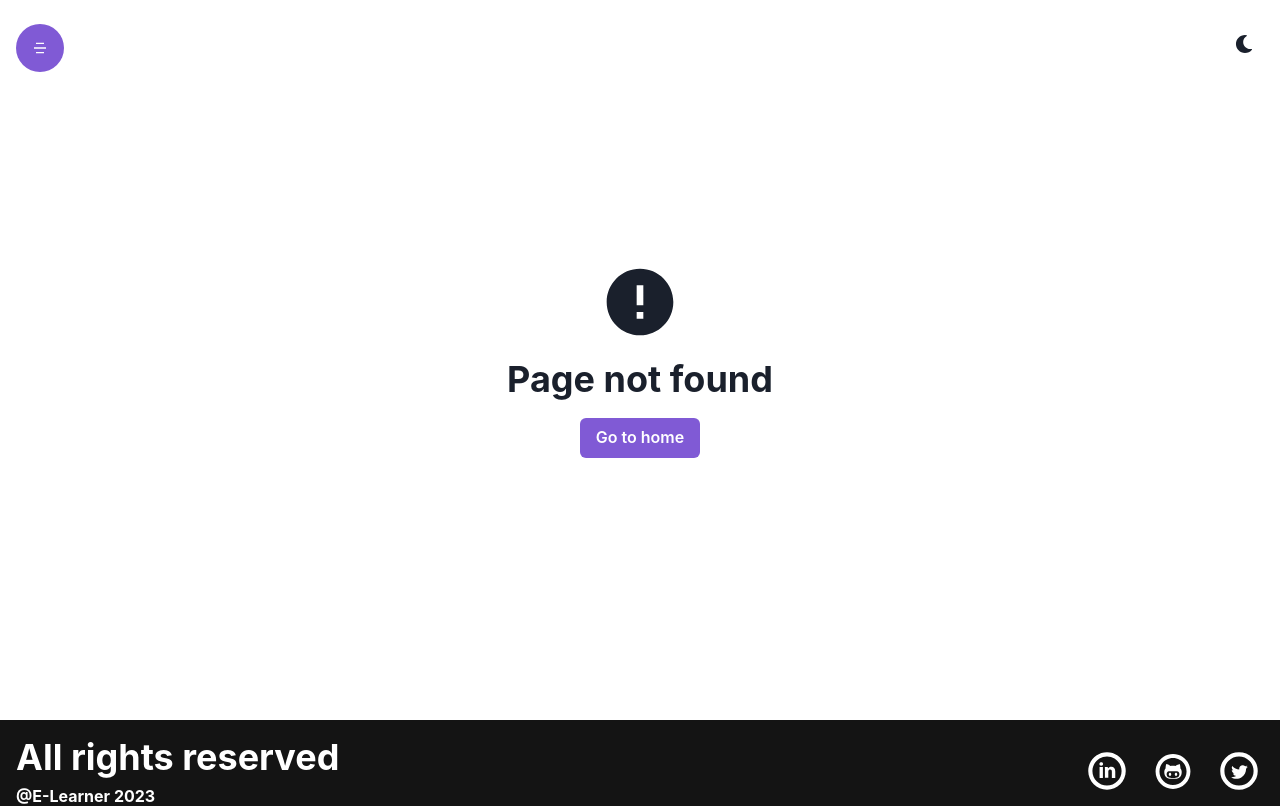
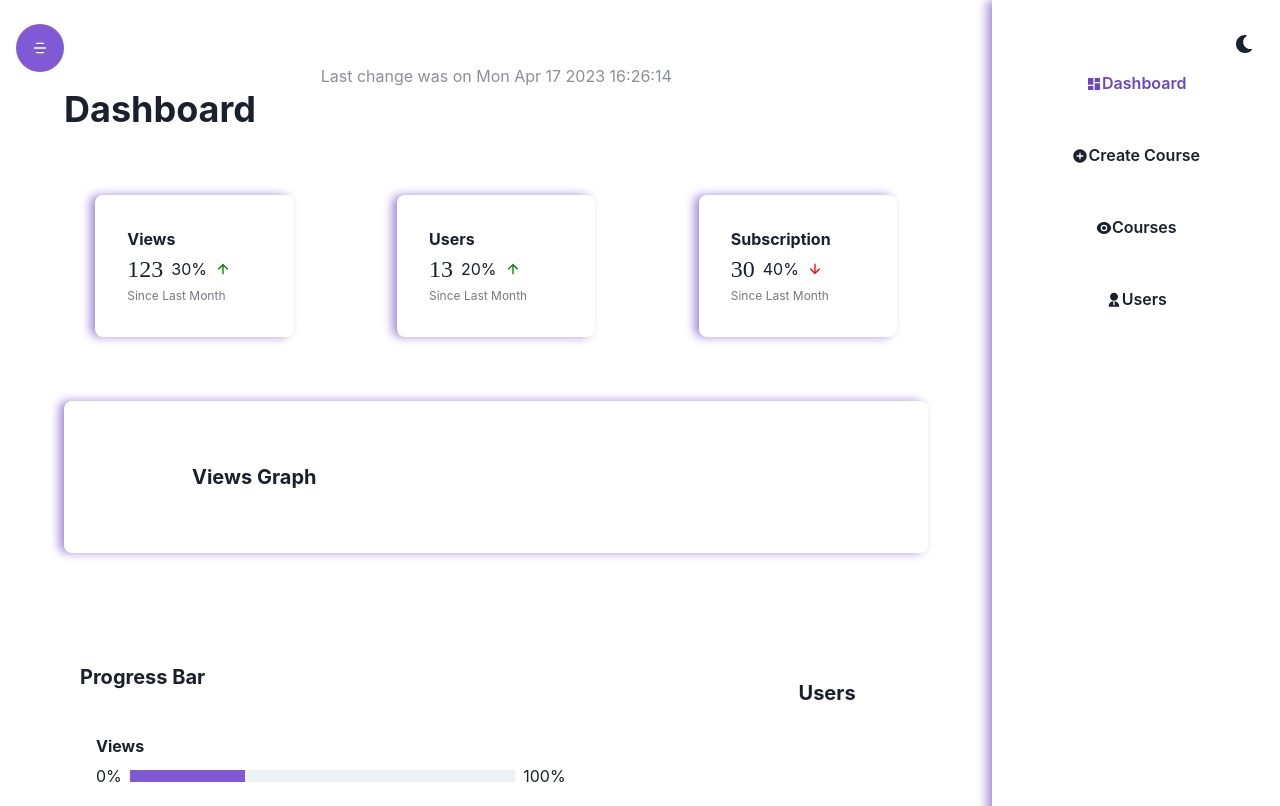
Before and after one commit to sachinkumar5035/elearner, a React (Create React App) app in the folder elearner/: page /admin/dashboard in a window 1280 px wide. Before the commit this address had no page. Shown: the top 806 px of the page. Built offline with nearby package versions, Linux system fonts and the light colour scheme.

Commit message:
dashboard for admin started

```diff
--- a/elearner/src/App.js
+++ b/elearner/src/App.js
@@ -19,6 +19,10 @@ import CourseDetail from './component/CoursePage/CourseDetail.jsx';
 import Profile from './component/Profile/Profile.jsx';
 import UpdateProfile from './component/Profile/UpdateProfile.jsx';
 import ChangePassword from './component/Profile/ChangePassword.jsx';
+import Dashboard from './component/Admin/Dashboard/Dashboard.jsx';
+import CreateCourse from './component/Admin/CreateCourse/CreateCourse.jsx';
+import Users from './component/Admin/Users/Users.jsx';
+import AdminCourses from './component/Admin/Courses/AdminCourses.jsx';
 
 function App() {
   window.addEventListener('contextmenu',e=>{
@@ -46,6 +50,12 @@ function App() {
         <Route path='/paymentsuccess' element={<PaymentSuccess />} />
         <Route path='/paymentfail' element={<PaymentFail />} />
         <Route path='/course/:id' element={<CourseDetail />} />
+
+        {/* admin routes */}
+        <Route path='/admin/dashboard' element={<Dashboard />} />
+        <Route path='/admin/course/create' element={<CreateCourse />} />
+        <Route path='/admin/courses' element={<AdminCourses />} />
+        <Route path='/admin/users' element={<Users />} />
       </Routes>
       <Footer />
     </Router>
--- /dev/null
+++ b/elearner/src/component/Admin/Courses/AdminCourses.jsx
@@ -0,0 +1,16 @@
+import { Box, Grid } from '@chakra-ui/react'
+import React from 'react'
+import Sidebar from '../Dashboard/Sidebar'
+
+const AdminCourses = () => {
+    return (
+        <Grid minH={'100vh'} templateColumns={['1fr', '5fr 1fr']}>
+            <Box>
+
+            </Box>
+            <Sidebar/>
+        </Grid>
+    )
+}
+
+export default AdminCourses
--- /dev/null
+++ b/elearner/src/component/Admin/CreateCourse/CreateCourse.jsx
@@ -0,0 +1,14 @@
+import { Box, Grid } from '@chakra-ui/react';
+import React from 'react';
+import Sidebar from '../Dashboard/Sidebar';
+
+const CreateCourse = () => {
+  return (
+    <Grid minH={'100vh'} templateColumns={['1fr', '5fr 1fr']}>
+      <Box></Box>
+      <Sidebar />
+    </Grid>
+  );
+};
+
+export default CreateCourse;
--- /dev/null
+++ b/elearner/src/component/Admin/Dashboard/Dashboard.jsx
@@ -0,0 +1,115 @@
+import { Box, Grid, HStack, Heading, Progress, Stack, Text } from '@chakra-ui/react';
+import React from 'react';
+import Sidebar from './Sidebar';
+import { RiArrowDownLine, RiArrowUpLine } from 'react-icons/ri';
+
+const Dashboard = () => {
+    return (
+        <Grid minH={'100vh'} templateColumns={['1fr', '5fr 1fr']}>
+            <Box boxSize={'border-box'} paddingY={'16'} paddingX={['4', '0']}>
+                <Text
+                    textAlign={'center'}
+                    opacity={'.5'}
+                    children={`Last change was on ${String(new Date()).split('G')[0]}`}
+                />
+
+                <Heading
+                    children="Dashboard"
+                    marginLeft={['0', '16']}
+                    marginBottom={'16'}
+                    textAlign={['center', 'left']}
+                />
+
+                <Stack
+                    direction={['column', 'row']}
+                    minH={'24'}
+                    justifyContent={'space-evenly'}
+                >
+                    <DataBox title="Views" qty={123} qtyPercentage={30} profit={true} />
+                    <DataBox title="Users" qty={13} qtyPercentage={20} profit={true} />
+                    <DataBox
+                        title="Subscription"
+                        qty={30}
+                        qtyPercentage={40}
+                        profit={false}
+                    />
+                </Stack>
+
+                <Box
+                    margin={['0', '16']}
+                    borderRadius={'lg'}
+                    padding={['0', '16']}
+                    marginTop={['4', '16']}
+                    boxShadow={'-5px 0 10px rgba(107,70,193,.6)'}
+                >
+                    <Heading
+                        textAlign={['center', 'left']}
+                        size={'md'}
+                        children="Views Graph"
+                        paddingTop={['8', '0']}
+                        marginLeft={['0', '16']}
+                    />
+                    {/* Line graph Here */}
+                </Box>
+                <Grid templateColumns={['1fr', '2fr 1fr']}>
+                    <Box padding={'4'}>
+                        <Heading
+                            textAlign={['center', 'left']}
+                            size={'md'}
+                            children="Progress Bar"
+                            marginY={'8'}
+                            marginLeft={['0', '16']}
+                        />
+                        <Box>
+                            <Bar profit={true} title="Views" value={30} />
+                            <Bar profit={true} title="Users" value={20} />
+                            <Bar profit={false} title="Subscription" value={40} />
+                        </Box>
+                    </Box>
+                    <Box padding={['0','16']} boxSizing='border-box'>
+                        <Heading textAlign={'center'} size={'md'} marginBottom={'4'} children={"Users"}/>
+                        {/* Dounut Graph */}
+                    </Box>
+                </Grid>
+            </Box>
+            <Sidebar />
+        </Grid>
+    );
+};
+
+export default Dashboard;
+
+const DataBox = ({ title, qty, qtyPercentage, profit }) => (
+    <Box
+        width={['full', '20%']}
+        boxShadow={'-5px 0 10px rgba(107,70,193,.6)'}
+        padding={'8'}
+        borderRadius={'lg'}
+    >
+        <Text fontWeight={'bold'}>{title}</Text>
+        <HStack>
+            <Text fontSize={'2xl'} fontFamily={'bold'} children={qty} />
+            <HStack>
+                <Text children={`${qtyPercentage}%`} />
+                {profit ? (
+                    <RiArrowUpLine color="green" />
+                ) : (
+                    <RiArrowDownLine color="red" />
+                )}
+            </HStack>
+        </HStack>
+        <Text fontSize={'xs'} opacity={'.6'} children="Since Last Month" />
+    </Box>
+);
+
+
+const Bar = ({ title, value,profit }) => (
+    <Box paddingY={'4'} paddingX={['0', '20']}>
+        <Heading marginBottom={'2'} size={'sm'} children={title} />
+        <HStack width={'full'} alignItems={'center'}>
+            <Text children={profit?"0%":`-${value}%`} />
+            <Progress width={'full'} value={profit?value:0} colorScheme='purple' />
+            <Text children={`${value > 100 ? value : 100}%`} />
+        </HStack>
+    </Box>
+)
--- /dev/null
+++ b/elearner/src/component/Admin/Dashboard/Sidebar.jsx
@@ -0,0 +1,59 @@
+import { Button, VStack } from '@chakra-ui/react';
+import React from 'react';
+import {
+  RiAddCircleFill,
+  RiDashboardFill,
+  RiEyeFill,
+  RiUser2Fill,
+} from 'react-icons/ri';
+import { Link, useLocation } from 'react-router-dom';
+
+const Sidebar = () => {
+  const location = useLocation();
+
+  return (
+    <VStack
+      spacing={'8'}
+      padding={'16'}
+      boxShadow={'-5px 0 10px rgba(107,70,193,.6)'}
+    >
+      <LinkButton
+        url={'dashboard'}
+        Icon={RiDashboardFill}
+        text={'Dashboard'}
+        active={location.pathname === '/admin/dashboard'}
+      />
+      <LinkButton
+        url={'course/create'}
+        Icon={RiAddCircleFill}
+        text={'Create Course'}
+        active={location.pathname === '/admin/course/create'}
+      />
+      <LinkButton
+        url={'courses'}
+        Icon={RiEyeFill}
+        text={'Courses'}
+        active={location.pathname === '/admin/courses'}
+      />
+      <LinkButton
+        url={'users'}
+        Icon={RiUser2Fill}
+        text={'Users'}
+        active={location.pathname === '/admin/users'}
+      />
+    </VStack>
+  );
+};
+
+export default Sidebar;
+
+function LinkButton({ url, Icon, text, active }) {
+  return (
+    <Link to={`/admin/${url}`}>
+      <Button variant={'ghost'} colorScheme={active ? 'purple' : ''}>
+        <Icon />
+        {text}
+      </Button>
+    </Link>
+  );
+}
--- /dev/null
+++ b/elearner/src/component/Admin/Users/Users.jsx
@@ -0,0 +1,16 @@
+import { Box, Grid } from '@chakra-ui/react'
+import React from 'react'
+import Sidebar from '../Dashboard/Sidebar'
+
+const Users = () => {
+    return (
+        <Grid minH={'100vh'} templateColumns={['1fr', '5fr 1fr']}>
+            <Box>
+
+            </Box>
+            <Sidebar/>
+        </Grid>
+    )
+}
+
+export default Users
--- a/elearner/src/component/Profile/ChangePassword.jsx
+++ b/elearner/src/component/Profile/ChangePassword.jsx
@@ -10,7 +10,7 @@ const ChangePassword = () => {
                 <Heading
                     textTransform={'uppercase'}
                     children="Change password"
-                    textAlign={['center', 'left']}
+                    textAlign={['center']}
                     marginY={'16'}
                 />
                     <VStack
--- a/elearner/src/component/Profile/Profile.jsx
+++ b/elearner/src/component/Profile/Profile.jsx
@@ -87,7 +87,7 @@ const Profile = () => {
             direction={['column', 'row']}
             alignItems={'center'}
           >
-            <Link to={'/profile/update'}>
+            <Link to={'/profile/change'}>
               <Button colorScheme='purple' variant={'ghost'}>Update Profile</Button>
             </Link>
             <Link to={'/password/update'}>
--- a/elearner/src/component/Profile/UpdateProfile.jsx
+++ b/elearner/src/component/Profile/UpdateProfile.jsx
@@ -1,10 +1,45 @@
-import React from 'react'
+import { Button, Container, Heading, Input, VStack } from '@chakra-ui/react'
+import React, { useState } from 'react'
 
 const UpdateProfile = () => {
+  const [name,setName] = useState("");
+  const [email,setEmail] = useState("");
+
   return (
-    <div>
-     UpdateProfile
-    </div>
+    <Container paddingY={'16'} minH={'90vh'}>
+    <form>
+        <Heading
+            textTransform={'uppercase'}
+            children="Update profile"
+            textAlign={['center']}
+            marginY={'16'}
+        />
+            <VStack
+                spacing={'8'}
+            >
+                <Input
+                    id="name"
+                    value={name}
+                    onChange={e => setName(e.target.value)}
+                    placeholder="Name"
+                    type="text"
+                    focusBorderColor="purple.400"
+                ></Input>
+                <Input
+                    id="email"
+                    value={email}
+                    onChange={e => setEmail(e.target.value)}
+                    placeholder="Email"
+                    type="email"
+                    focusBorderColor="purple.400"
+                ></Input>
+
+                <Button width={'full'} colorScheme='purple' type='submit'>Update</Button>
+            </VStack>
+
+
+    </form>
+</Container>
   )
 }
 
```
